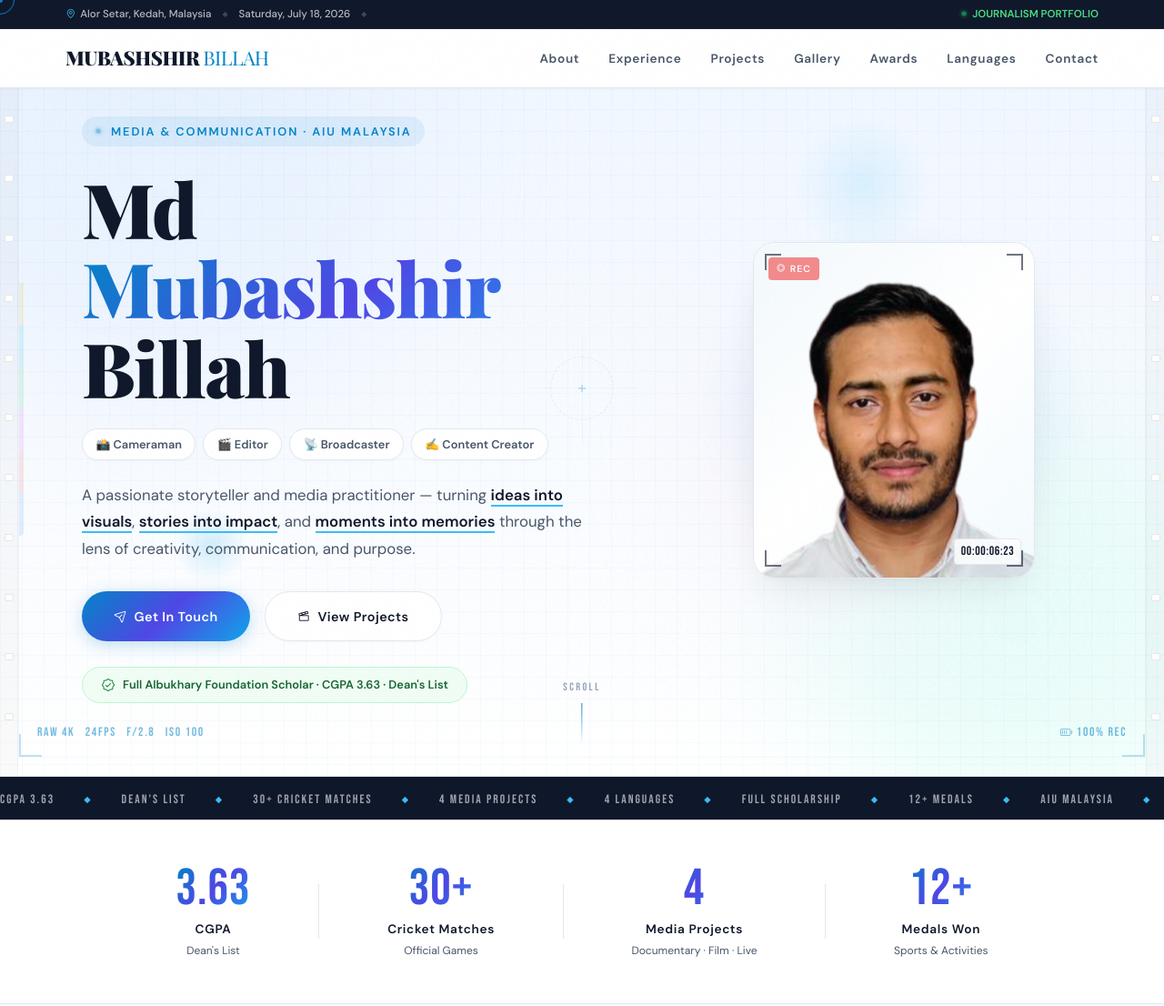
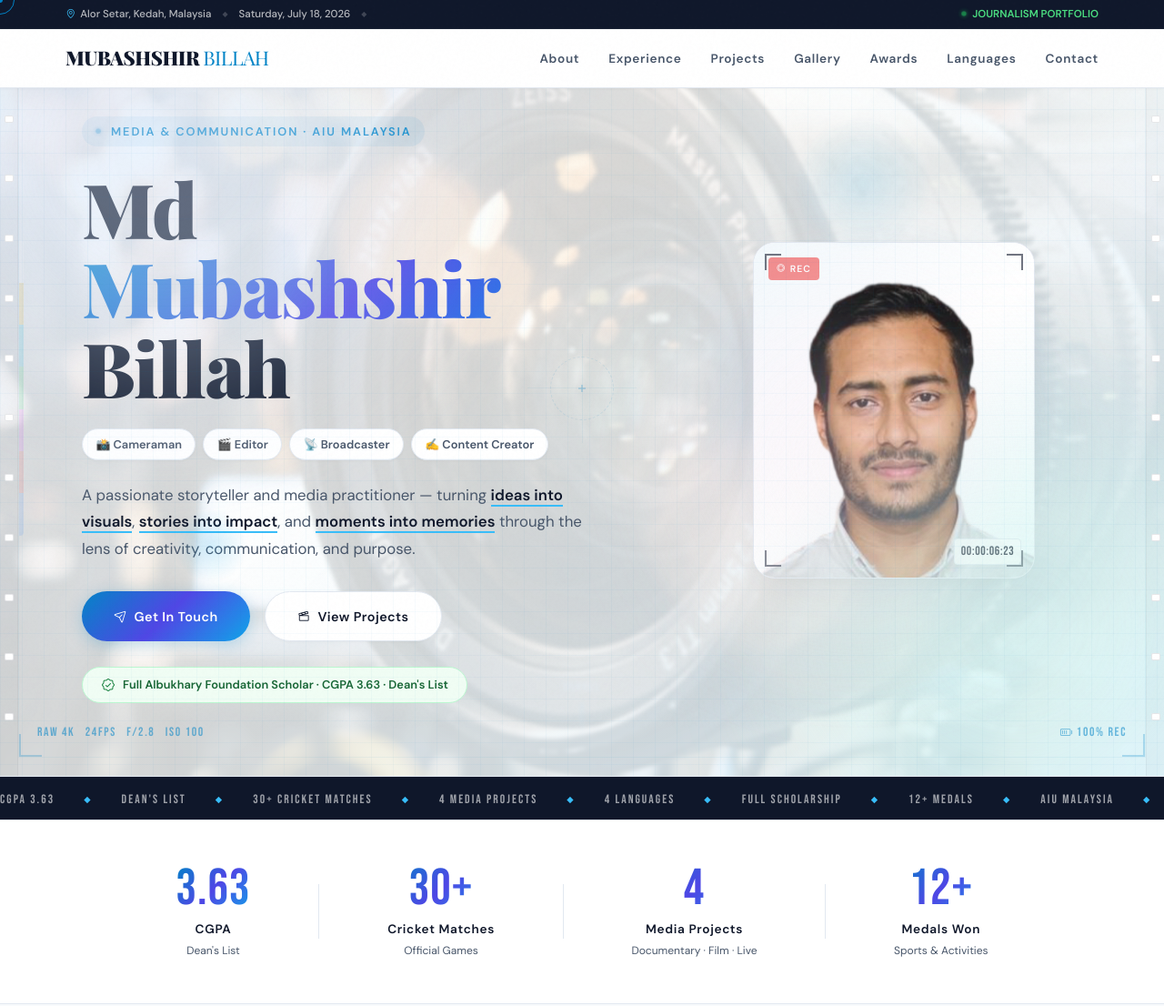
Before and after one commit to ParvejRafi/Mubassir_Portfolio, a website: page index.html in a window 1280 px wide. Shown: the top 1106 px of the page at 91% size. Drawn offline with nearby package versions, Linux system fonts and the light colour scheme; no server answers; a web font is replaced by a local one.

Commit message:
feat: add animated custom media background image to hero section

```diff
--- a/index.html
+++ b/index.html
@@ -64,6 +64,8 @@
   <section id="hero">
     <!-- Animated background elements -->
     <div class="hero-bg">
+      <div class="hero-bg-image"></div>
+      <div class="hero-bg-overlay"></div>
       <div class="bg-circle c1"></div>
       <div class="bg-circle c2"></div>
       <div class="bg-circle c3"></div>
--- a/style.css
+++ b/style.css
@@ -349,7 +349,35 @@ section { padding: 6rem 0; }
   padding: 8rem 2rem 5rem;
 }
 
-.hero-bg { position: absolute; inset: 0; pointer-events: none; }
+.hero-bg {
+  position: absolute;
+  inset: 0;
+  pointer-events: none;
+}
+
+.hero-bg-image {
+  position: absolute;
+  inset: 0;
+  background-image: url('assets/hero-bg.png');
+  background-size: cover;
+  background-position: center;
+  filter: saturate(1) brightness(1.05) contrast(0.95);
+  animation: kenBurns 35s ease-in-out infinite alternate;
+  z-index: 0;
+}
+
+.hero-bg-overlay {
+  position: absolute;
+  inset: 0;
+  background: linear-gradient(135deg, rgba(239, 246, 255, 0.88) 0%, rgba(255, 255, 255, 0.82) 40%, rgba(224, 242, 254, 0.88) 100%);
+  backdrop-filter: blur(2px);
+  z-index: 1;
+}
+
+@keyframes kenBurns {
+  0% { transform: scale(1) translate(0, 0); }
+  100% { transform: scale(1.08) translate(-1%, -1%); }
+}
 
 .bg-circle {
   position: absolute;
@@ -357,6 +385,7 @@ section { padding: 6rem 0; }
   filter: blur(80px);
   opacity: 0.4;
   animation: floatCircle 10s ease-in-out infinite alternate;
+  z-index: 2;
 }
 .c1 {
   width: 500px; height: 500px;
@@ -390,6 +419,7 @@ section { padding: 6rem 0; }
   background-image: linear-gradient(rgba(2, 132, 199, 0.03) 1px, transparent 1px),
                     linear-gradient(90deg, rgba(2, 132, 199, 0.03) 1px, transparent 1px);
   background-size: 24px 24px;
+  z-index: 2;
 }
 
 .lens-flare {
@@ -397,6 +427,7 @@ section { padding: 6rem 0; }
   border-radius: 50%;
   pointer-events: none;
   animation: lensFlare 6s ease-in-out infinite;
+  z-index: 2;
 }
 .lf1 {
   width: 150px; height: 150px;
@@ -419,7 +450,7 @@ section { padding: 6rem 0; }
   position: absolute;
   inset: 20px;
   pointer-events: none;
-  z-index: 1;
+  z-index: 3;
   border: 1px solid rgba(2, 132, 199, 0.05);
 }
 
@@ -570,6 +601,7 @@ section { padding: 6rem 0; }
   align-items: center;
   justify-content: space-around;
   padding: 2rem 0;
+  z-index: 3;
 }
 .filmstrip.left  { left: 0; }
 .filmstrip.right { right: 0; border-right: none; border-left: 1px solid rgba(15, 23, 42, 0.04); }
```
Also changed, not shown: assets/hero-bg.png (added).
